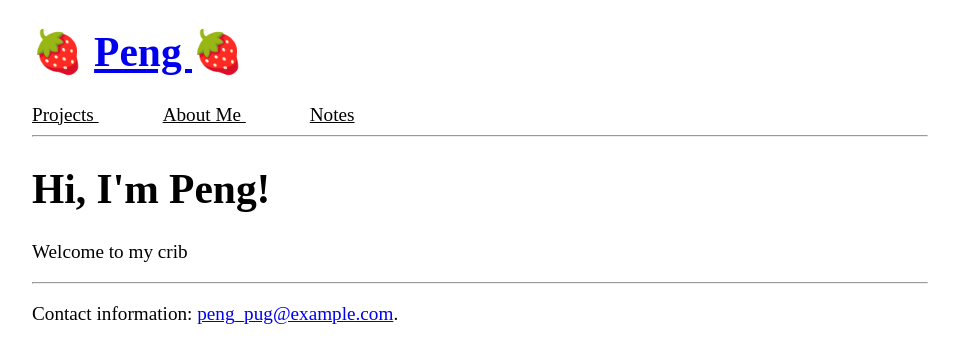
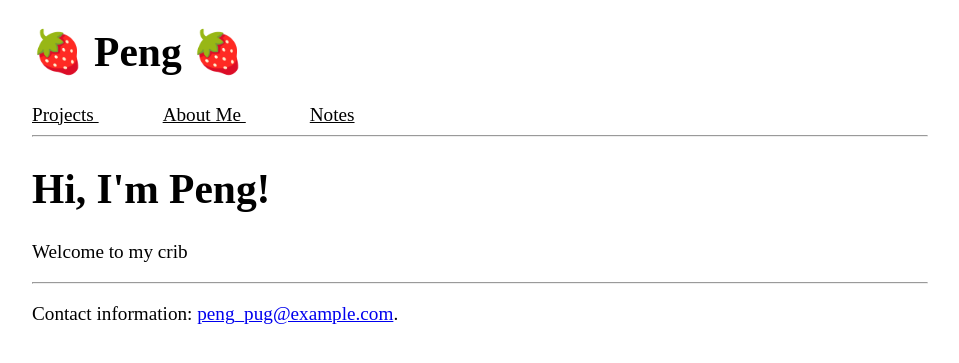
Before and after one commit to pzdkn/pzdkn.github.io, a Jekyll site: the page built from index.html, in a window 1280 px wide. Shown: the top 363 px of the page, without its empty margins (160-1119 px from the left). Built offline with Jekyll 4.4.1, drawn with Linux system fonts in a browser that asks for light colours.

Commit message:
make h1 link look normal

```diff
--- a/css/style.css
+++ b/css/style.css
@@ -1,5 +1,9 @@
 :root {
   --font-size: 1.2em;
+}
+h1 a {
+  color: inherit;
+  text-decoration: inherit;
 }
 body {
   margin: 1vw 15vw;
```
